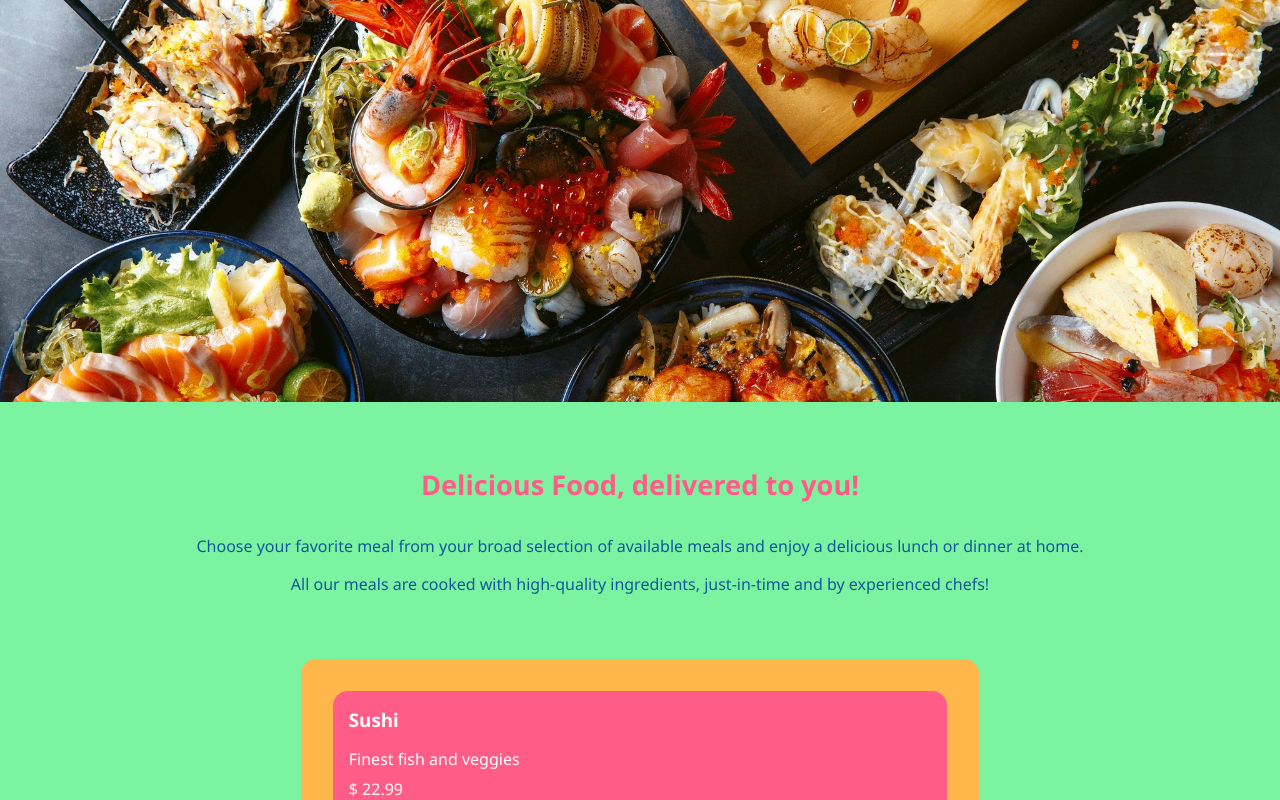
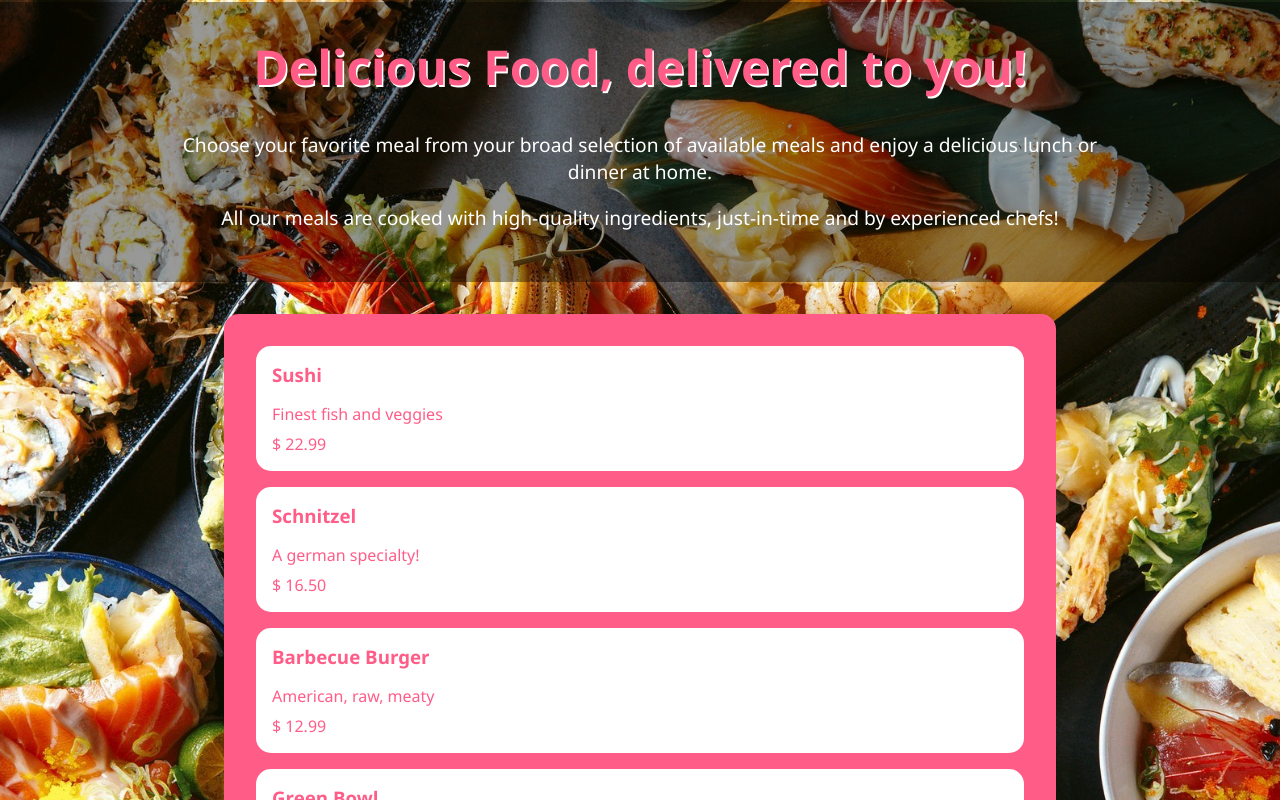
Before and after one commit to ivana-petrovic-ey/react-food-order-app, a React (Create React App) app: page / in a window 1280 px wide. Shown: the part 200-1000 px from the top of the page. Built offline with nearby package versions, Linux system fonts and the light colour scheme.

Commit message:
updated the ui

```diff
--- a/src/components/Layout/Main.css
+++ b/src/components/Layout/Main.css
@@ -1,25 +1,8 @@
 body main {
   position: relative;
 }
-body main .bg-image {
-  min-height: 60vh;
+body main .bg-image1 {
   background-repeat: no-repeat;
   background-size: cover;
   background-position: center center;
 }
-body main .meals {
-  background-color: #7cf3a0;
-  padding: 2rem 0;
-  color: #11579b;
-}
-body main .meals .mealsInfo {
-  text-align: center;
-  margin-bottom: 1rem;
-  padding: 2rem 0;
-}
-body main .meals .mealsInfo h2 {
-  margin: 0 0 2rem 0;
-  color: #ff5d88;
-  font-size: 1.7em;
-  font-weight: 700;
-}
--- a/src/components/Layout/Main.js
+++ b/src/components/Layout/Main.js
@@ -6,22 +6,15 @@ import Image1 from "../../assets/bg1.jpg";
 function Main(props) {
     return (
         <main>
-        <div className="bg-image" style={{ backgroundImage: `url(${Image1})` }}></div>
-        <section className="meals">
+            <section className="meals bg-image1" style={{ backgroundImage: `url(${Image1})` }}>
+                <article className="mealsInfo">
                     <div className="container">
-                <div className="mealsInfo">
                         <h2>Delicious Food, delivered to you!</h2>
-                    <p>
-                        Choose your favorite meal from your broad selection of available meals
-                        and enjoy a delicious lunch or dinner at home.
-                    </p>
-                    <p>
-                        All our meals are cooked with high-quality ingredients, just-in-time and
-                        by experienced chefs!
-                    </p>
+                        <p>Choose your favorite meal from your broad selection of available meals and enjoy a delicious lunch or dinner at home.</p>
+                        <p>All our meals are cooked with high-quality ingredients, just-in-time and by experienced chefs!</p>
                     </div>
-                <Meals/>
-            </div>
+                </article>
+                <Meals />
             </section>
         </main>
     );
--- a/src/components/Layout/Main.scss
+++ b/src/components/Layout/Main.scss
@@ -10,30 +10,10 @@ body {
   main {
     position: relative;
 
-    .bg-image {
-      min-height: 60vh;
+    .bg-image1 {
       background-repeat: no-repeat;
       background-size: cover;
       background-position: center center;
     }
-
-    .meals {
-      background-color: $mint;
-      padding: 2rem 0;
-      color: $blue;
-
-      .mealsInfo {
-        text-align: center;
-        margin-bottom: 1rem;
-        padding: 2rem 0;
-
-        h2 {
-          margin: 0 0 2rem 0;
-          color: $fuchsia;
-          font-size: 1.7em;
-          font-weight: 700;
-        }
-      }
-    }
   }
 }
--- a/src/components/Meals/MealItem.css
+++ b/src/components/Meals/MealItem.css
@@ -1,7 +1,8 @@
 .listItemMeal div {
-  background-color: #ff5d88;
+  background-color: #fff;
   padding: 1rem;
   border-radius: 15px;
+  color: #ff5d88;
 }
 .listItemMeal div h3 {
   margin: 0 0 1rem;
--- a/src/components/Meals/MealItem.scss
+++ b/src/components/Meals/MealItem.scss
@@ -8,9 +8,10 @@ $blue: #11579b;
 
 .listItemMeal {
     div {
-        background-color: $fuchsia;
+        background-color: #fff;
         padding: 1rem;
         border-radius: 15px;
+        color: $fuchsia;
 
         h3{
             margin: 0 0 1rem;
--- a/src/components/Meals/Meals.css
+++ b/src/components/Meals/Meals.css
@@ -1,14 +1,38 @@
-.mealsListContainer {
+.meals {
+  background-color: #fff;
+  color: #fff;
+  padding: 5rem 0;
+}
+.meals .mealsInfo {
+  text-align: center;
   padding: 2rem;
-  background-color: #ffb74c;
+  margin: auto;
+  background-color: rgba(0, 0, 0, 0.4);
+  margin-bottom: 2rem;
+  animation: meals-appear 1s ease-out forwards;
+}
+.meals .mealsInfo h2 {
+  margin: 0 0 2rem 0;
+  color: #ff5d88;
+  font-size: 3rem;
+  font-weight: 700;
+  text-shadow: 1.5px 1.5px #fff;
+}
+.meals .mealsInfo p {
+  font-size: 1.2rem;
+}
+.meals .mealsListContainer {
+  padding: 2rem;
+  background-color: #ff5d88;
   border-radius: 15px;
   color: #fff;
   margin: auto;
   width: 60%;
   margin: auto;
   animation: meals-appear 1s ease-out forwards;
+  animation-delay: 300ms;
 }
-.mealsListContainer ul {
+.meals .mealsListContainer ul {
   list-style-type: none;
   margin: 0;
   padding: 0;
--- a/src/components/Meals/Meals.js
+++ b/src/components/Meals/Meals.js
@@ -32,9 +32,9 @@ const Meals = (props) => {
   const mealsList = DUMMY_MEALS.map(el => <MealItem key={el.id} name={el.name} description={el.description} price={el.price}/>);
 
   return (
-    <div className="mealsListContainer">
+    <article className="mealsListContainer">
         <ul className="mealsList">{mealsList}</ul>
-    </div>
+    </article>
   );
 };
 
--- a/src/components/Meals/Meals.scss
+++ b/src/components/Meals/Meals.scss
@@ -6,15 +6,42 @@ $fuchsia: #ff5d88;
 $green: #01a601;
 $blue: #11579b;
 
-.mealsListContainer{
+.meals {
+    background-color: #fff;
+    color: #fff;
+    padding: 5rem 0;
+
+    .mealsInfo {
+        text-align: center;
         padding: 2rem;
-    background-color: $amber;
+        margin: auto;
+        background-color: rgba(0, 0, 0, 0.4);
+        margin-bottom: 2rem;
+        animation: meals-appear 1s ease-out forwards;
+
+        h2 {
+            margin: 0 0 2rem 0;
+            color: $fuchsia;
+            font-size: 3rem;
+            font-weight: 700;
+            text-shadow: 1.5px 1.5px #fff;
+        }
+
+        p {
+          font-size: 1.2rem;
+        }
+    }
+
+    .mealsListContainer {
+        padding: 2rem;
+        background-color: $fuchsia;
         border-radius: 15px;
         color: #fff;
         margin: auto;
         width: 60%;
         margin: auto;
         animation: meals-appear 1s ease-out forwards;
+        animation-delay: 300ms;
 
         ul {
             list-style-type: none;
@@ -24,8 +51,7 @@ $blue: #11579b;
             gap: 1rem;
             flex-direction: column;
         }
-
-
+    }
 }
 
 @keyframes meals-appear {
```
Lines whose indentation alone changed are shown as unchanged.
